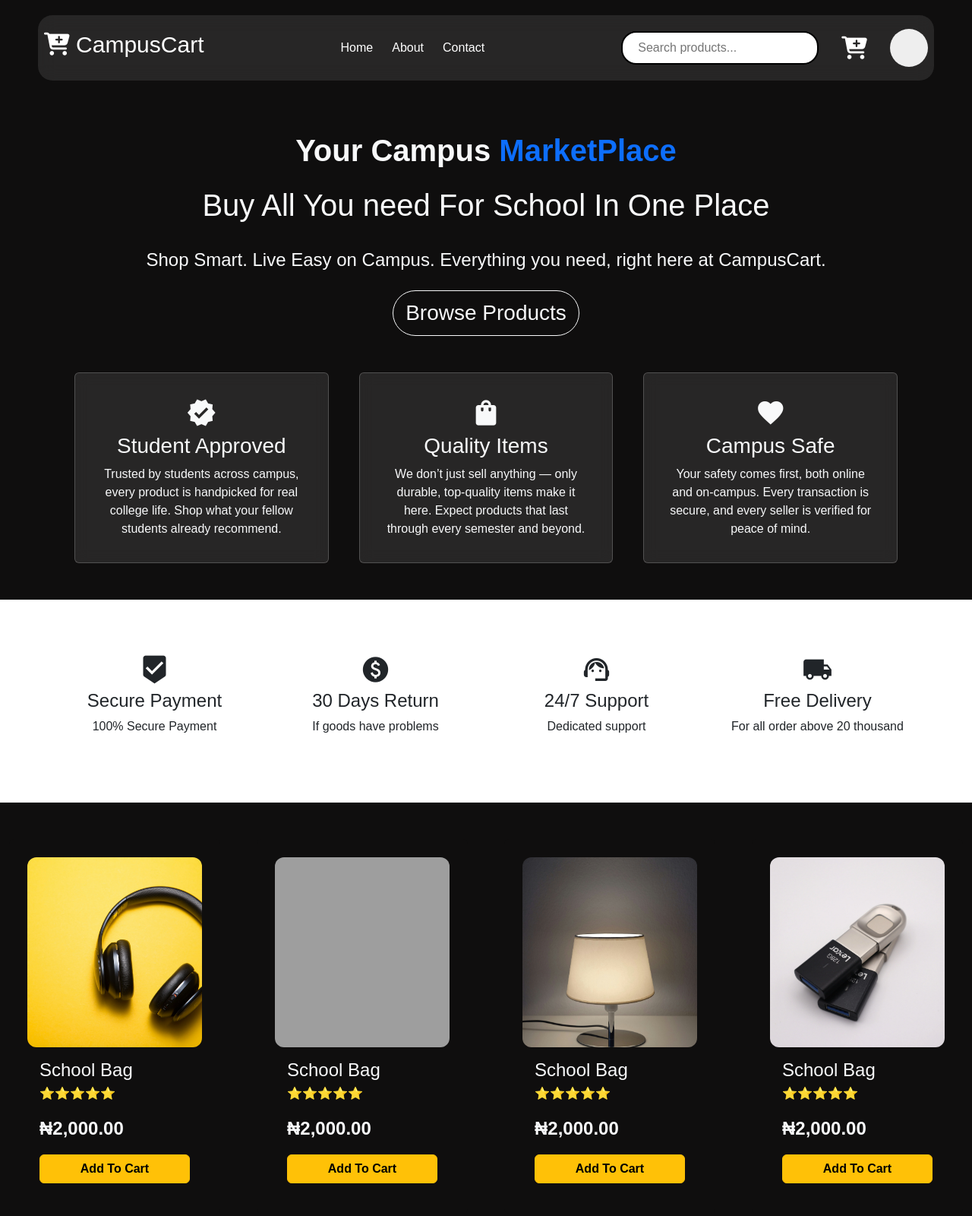
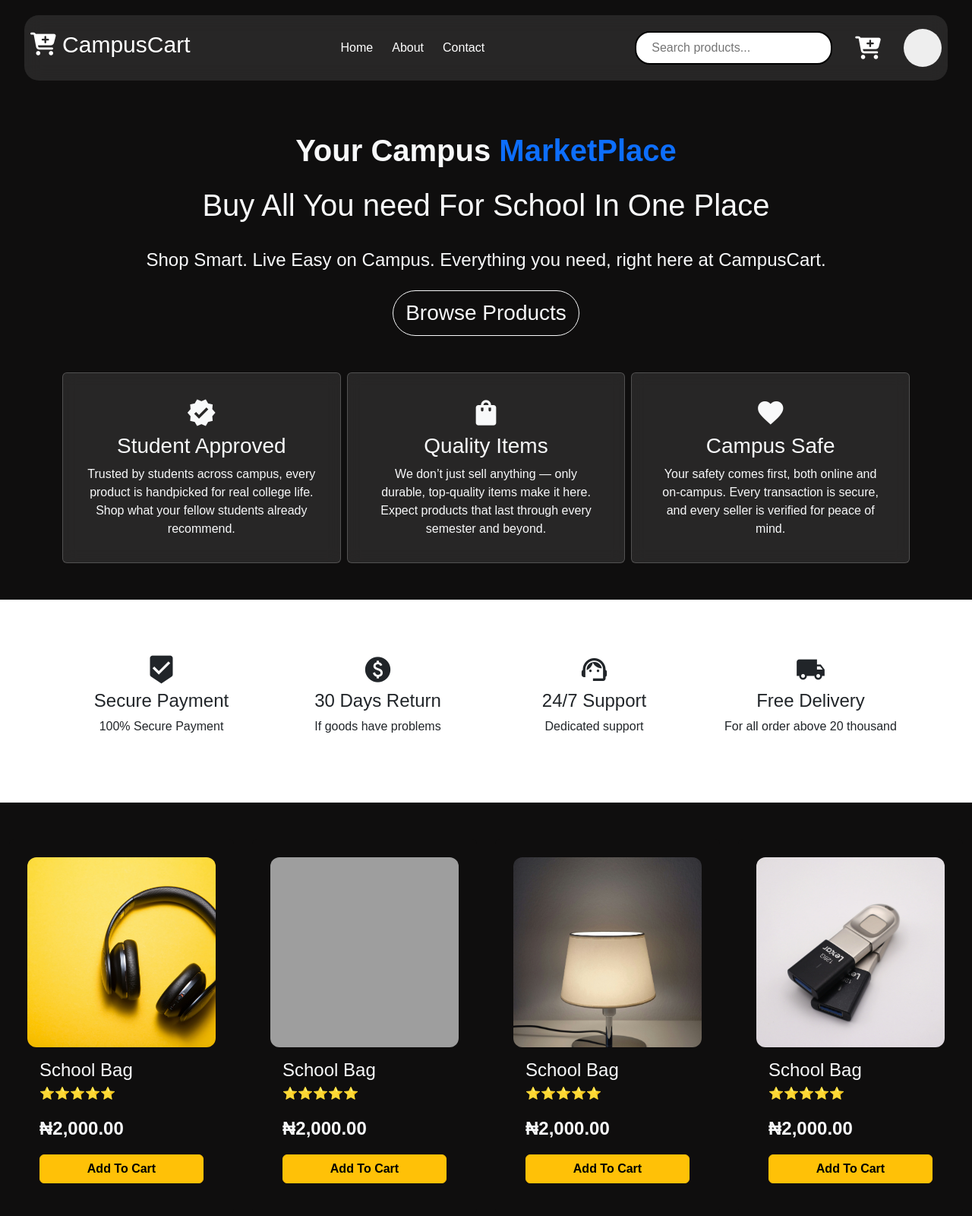
Before and after one commit to Wisdompeter/Campuscart, a plain HTML site: page index.html in a window 1280 px wide. Shown: the top 1600 px of the page at 76% size. Drawn offline with nearby package versions, Linux system fonts and the light colour scheme; grey boxes are pictures that could not be loaded.

Commit message:
Add files via upload

```diff
--- a/index.html
+++ b/index.html
@@ -66,7 +66,7 @@
     <div class="container">
         <div class="row g-2">
         <div class="col-12 col-md-4 col-lg-4">
-             <div class="card card-hero text-center p-3 mx-3">
+             <div class="card card-hero text-center p-3">
             <div class="card-body">
                 <i class="material-icons text-light fs-1">verified</i>
                 <h3 class="card-title text-light">Student Approved</h3>
@@ -76,7 +76,7 @@
         </div>
 
           <div class="col-12 col-md-4 col-lg-4">
-             <div class="card card-hero text-center p-3 mx-3">
+             <div class="card card-hero text-center p-3">
             <div class="card-body">
                <i class="material-icons text-light fs-1">shopping_bag</i>
                 <h3 class="card-title text-light">Quality Items</h3>
@@ -86,7 +86,7 @@
         </div>
 
           <div class="col-12 col-md-4 col-lg-4">
-             <div class="card card-hero text-center p-3 mx-3 bg-transparent">
+             <div class="card card-hero text-center p-3 bg-transparent">
             <div class="card-body">
                 <i class="material-icons text-light fs-1">favorite</i>
                 <h3 class="card-title text-light">Campus Safe</h3>
@@ -105,7 +105,7 @@
 
 <div class="bg-white py-5">
   <div class="container">
-    <div class="row text-dark py-4 g-5">
+    <div class="row text-dark py-4 gy-5">
       <div class="col-md-6 col-12 col-lg-3 text-center">
         <div>
           <i class="material-icons text-light fs-1 text-dark">beenhere</i>
@@ -147,7 +147,7 @@
 <!--Fourth Phrase Start--->
 
   <div class="container-fluid py-5">
-    <div class="row g-5">
+    <div class="row gy-5">
   <div class="col-12 col-md-6 col-lg-3">
     <div class="card p-4 card-product bg-transparent border-0">
       <div class="image-container">
--- a/tiller-main.css
+++ b/tiller-main.css
@@ -15,7 +15,8 @@ body {
 }
 
 .nav-sec {
-    margin: 20px 50px;
+    margin: 20px auto;
+  max-width: 95%;
     padding: 8px;
     border-radius: 19px;
     background: rgba(255, 255, 255, 0.1);
@@ -88,7 +89,7 @@ a {
     top: 0;
     bottom: 0;
     width: 300px;
-    right: -500px;
+    right: -450px;
     justify-content: center;
     align-items: center;
     gap: 25px;
@@ -176,7 +177,7 @@ a {
 
 .image-container img {
   width: 100%;
-  height: 100%;
+  height: 250px;
   object-fit: cover; /* ensures image fills evenly without distortion */
 }
 
```
